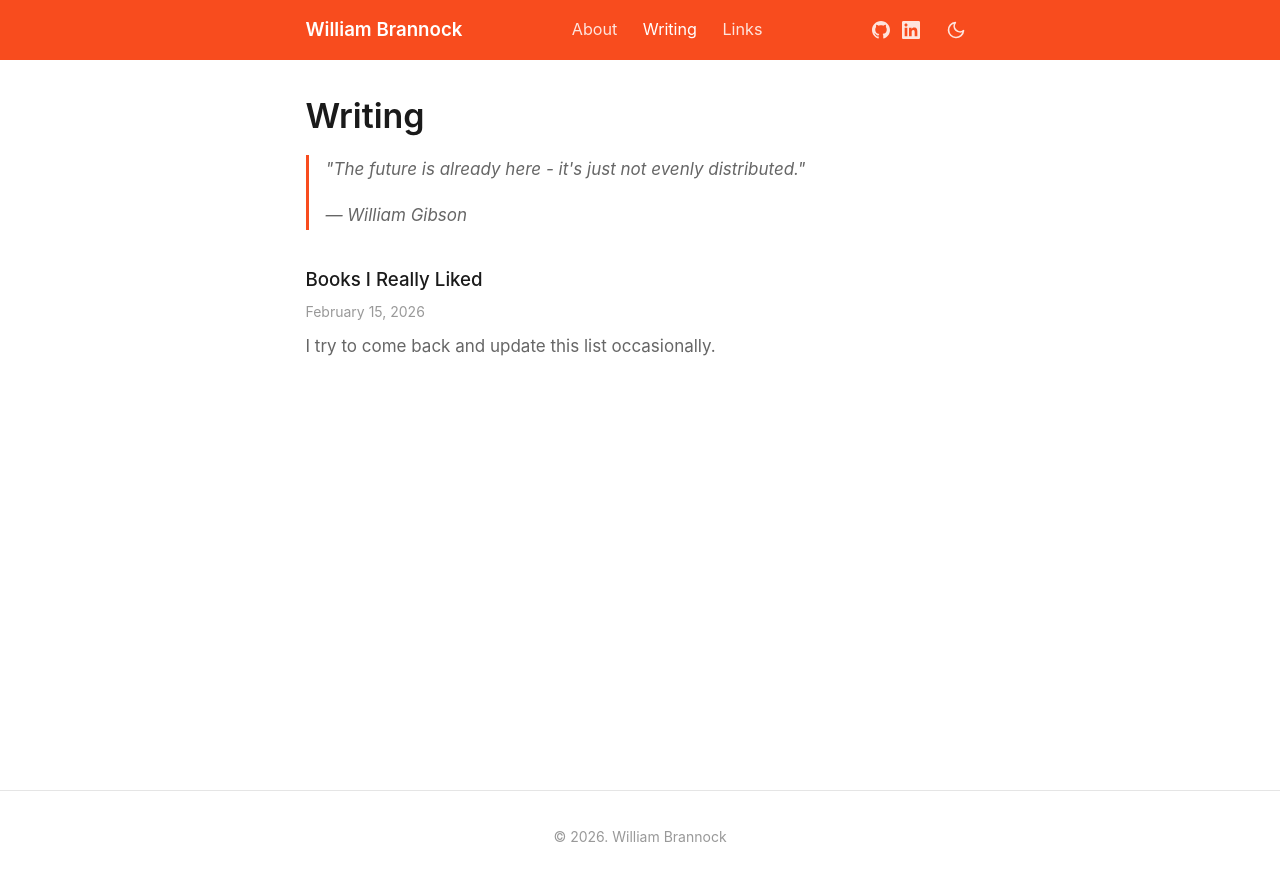
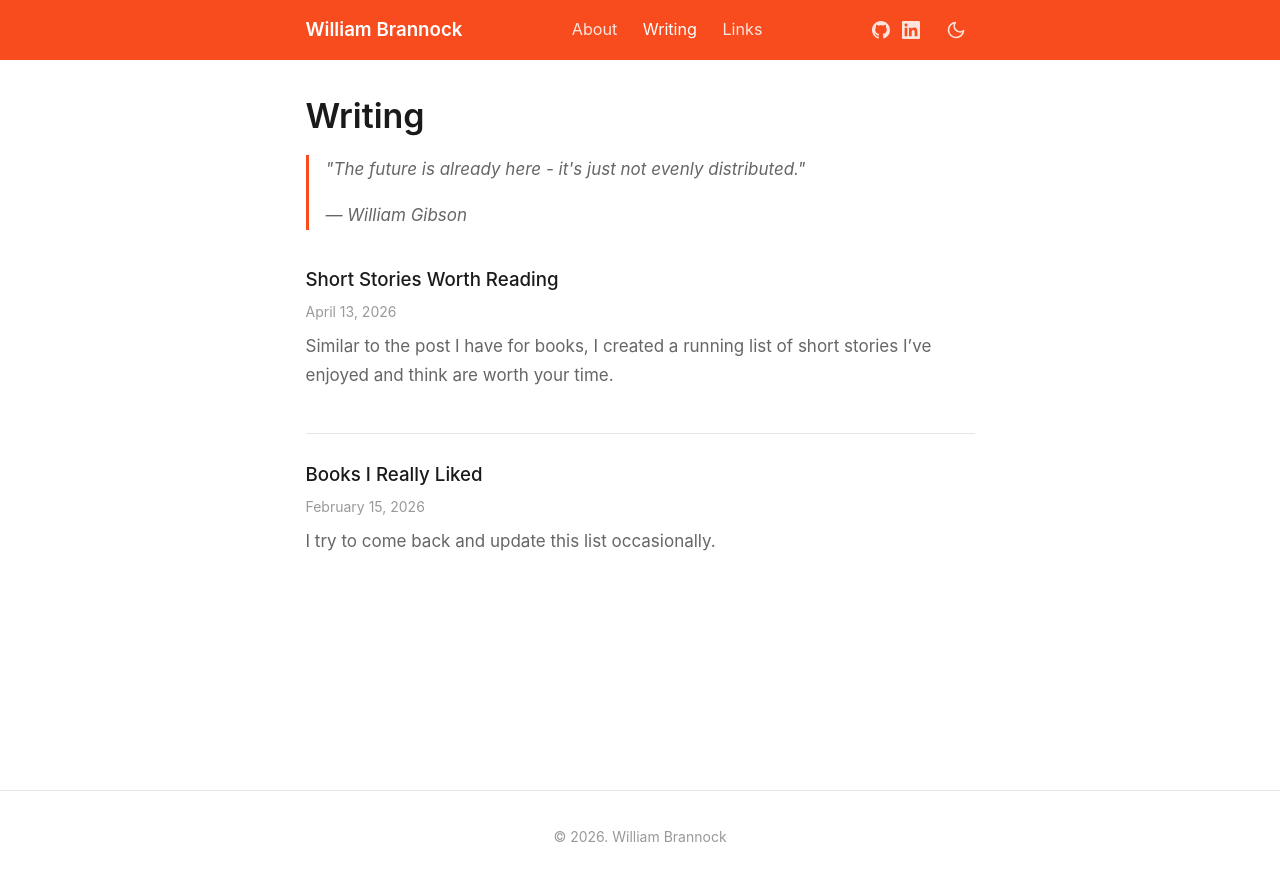
Before and after one commit to wbrannock/wbrannock.github.io, a Jekyll site: the page built from writing.md, in a window 1280 px wide. Shown: the top 881 px of the page. Built offline with Jekyll 4.4.1, drawn with Linux system fonts in a browser that asks for light colours.

Commit message:
updated contents a bit

```diff
--- /dev/null
+++ b/_posts/2026-04-13-short-stories.md
@@ -0,0 +1,14 @@
+---
+layout: post
+title: "Short Stories Worth Reading"
+date: 2026-04-13
+last_updated: 2026-04-13
+---
+
+Similar to the post I have for books, I created a running list of short stories I've enjoyed and think are worth your time.
+
+<!--more-->
+
+- [**Julia**](https://borretti.me/fiction/julia) — Fernando Borretti
+- [**Answer**](https://www.roma1.infn.it/~anzel/answer.html) — Fredric Brown
+- [**The Last Question**](https://users.ece.cmu.edu/~gamvrosi/thelastq.html) — Isaac Asimov
```
Also changed, not shown: index.md (+4 -3 lines).
